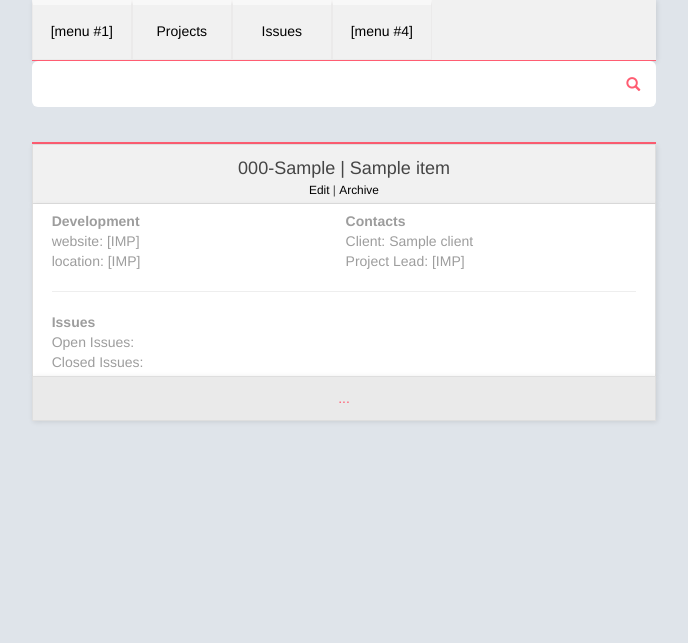
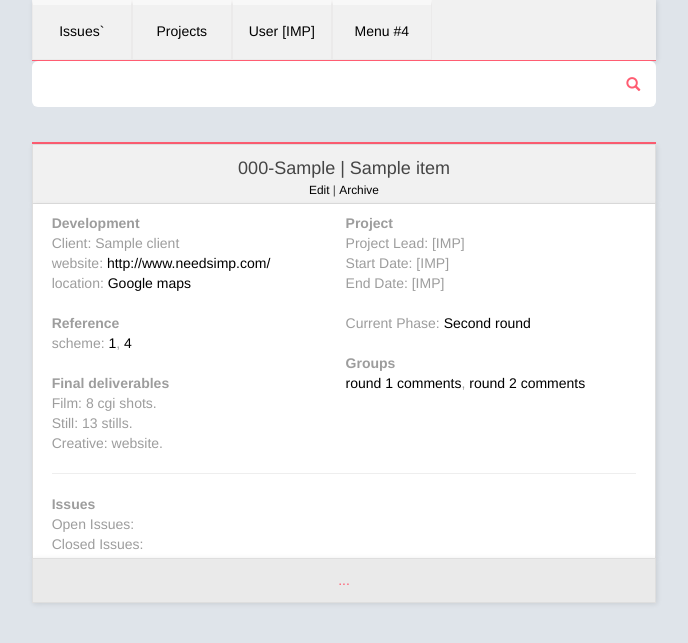
Before and after one commit to najar1412/dev-issues, a Flask app: page /project in a window 1280 px wide. Shown: the top 643 px of the page, without its empty margins (296-984 px from the left). Run offline with Flask 2, Linux system fonts and the light colour scheme; a database or web service that is not in the repository returns one stand-in record (Sample ...); data that the repository does not hold is empty; some libraries are stand-ins or nearby versions.

Commit message:
frontend

```diff
--- a/issues/app.py
+++ b/issues/app.py
@@ -5,6 +5,7 @@ app = Flask(__name__)
 
 BASEURL = 'http://127.0.0.1:5050/issues/api'
 
+"""
 @app.route('/', methods=['GET'])
 def index():
     # TODO: Figure out more elgant way to return if no projects exist.
@@ -21,6 +22,7 @@ def index():
 
     return render_template('home.html', projects=projects)
 
+"""
 
 @app.route('/projects', methods=['GET'])
 def projects():
@@ -35,7 +37,7 @@ def projects():
     return render_template('projects.html', project=r.json())
 
 
-@app.route('/issues', methods=['GET'])
+@app.route('/', methods=['GET'])
 def issues():
 
     projects = {}
@@ -193,6 +195,10 @@ def query():
 
     return render_template('query.html', query=query)
 
+# Seconary wants
+@app.route('/user', methods=['GET'])
+def get_user():
+    return render_template('user.html')
 
 if __name__ == '__main__':
     app.run(port=5000, debug=True)
--- a/issues/templates/base.html
+++ b/issues/templates/base.html
@@ -32,19 +32,19 @@
                   <a href="/">
                     <div class="menuitem">
                         <div class="menutext">
-                            [menu #1]
+                            Issues`
                         </div>
                     </div></a><a href="/projects"><div class="menuitem">
                         <div class="menutext">
                             Projects
                         </div>
-                    </div></a><a href="/issues"><div class="menuitem">
+                    </div></a><a href="/user"><div class="menuitem">
                         <div class="menutext">
-                            Issues
+                            User [IMP]
                         </div>
                     </div></a><a href="#"><div class="menuitem">
                         <div class="menutext">
-                            [menu #4]
+                            Menu #4
                         </div>
                     </div></a>
 
--- a/issues/templates/issues.html
+++ b/issues/templates/issues.html
@@ -1,14 +1,12 @@
 {% extends "base.html" %}
 {% block content %}
-
 
 {% if issue == 'false' %}
 No issues in database.
 {% else %}
-
-<h3 style="padding:0;margin:0;"> Open Issues </h3>
+<h3 style="padding:0;margin:0;">Issues</h3>
+<small>filters: <a href='#'><span style='color:red;'>project</span> - deadline - newest</a></small><br>
 <br>
-
 {% for x in issue %}
 {% if x.issue_complete == 0 %}
 
--- a/issues/templates/project.html
+++ b/issues/templates/project.html
@@ -7,15 +7,31 @@
             <small><a href="#">Edit</a> | <a href="#">Archive</a></small>
         </div>
     <div class=projectboxcontent>
-        <div style="display: inline-block;width:290px;">
+        <div style="display: inline-block;width:290px;vertical-align: text-top;">
         <b>Development</b><br>
-        website: [IMP]<br>
-        location: [IMP]<br>
+        Client: {{project.0.client}} <br>
+        website: <a href='#'>http://www.needsimp.com/</a><br>
+        location: <a href='https://www.google.com/maps/@40.7557414,-73.9836662,14z'>Google maps</a><br>
+        <br>
+        <b>Reference</b><br>
+        scheme: <a href='#'>1</a>, <a href='#'>4</a><br>
+        <br>
+        <b>Final deliverables</b><br>
+        Film: 8 cgi shots.<br>
+        Still: 13 stills.<br>
+        Creative: website.<br>
+
         </div>
-        <div style="display: inline-block;width:290px;">
-        <b>Contacts</b><br>
-        Client: {{project.0.client}} <br>
+        <div style="display: inline-block;width:290px;vertical-align: text-top;">
+        <b>Project</b><br>
         Project Lead: [IMP] <br>
+        Start Date: [IMP] <br>
+        End Date: [IMP]<br>
+        <br>
+        Current Phase: <a href='#'>Second round</a><br>
+        <br>
+        <b>Groups</b><br>
+        <a href='#'>round 1 comments</a>, <a href='#'>round 2 comments</a>
         </div>
 
         <hr>
```
Also changed, not shown: issues/templates/home.html (+6 -1 lines), issues/templates/user.html (added, +11 -0 lines).
